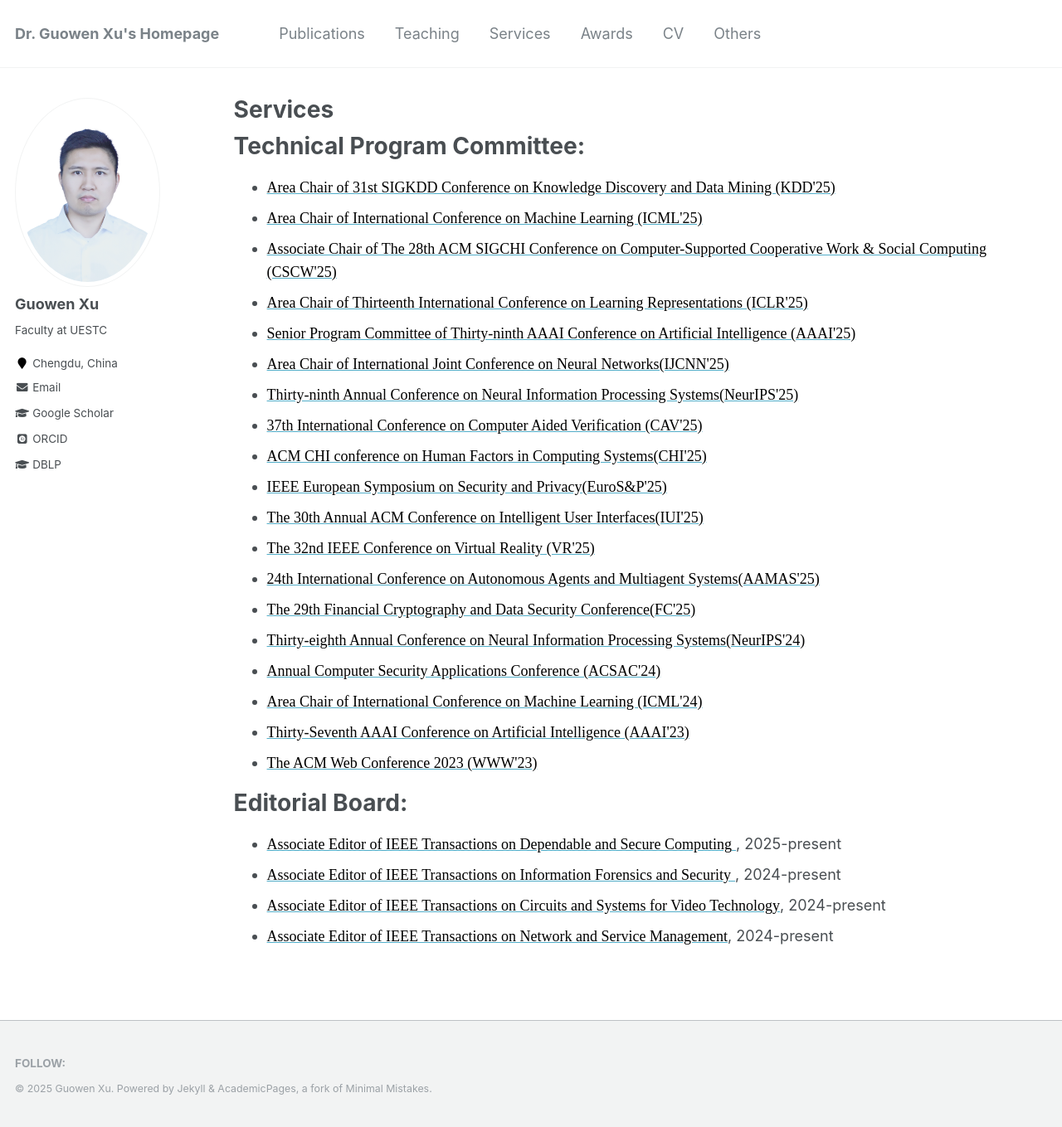
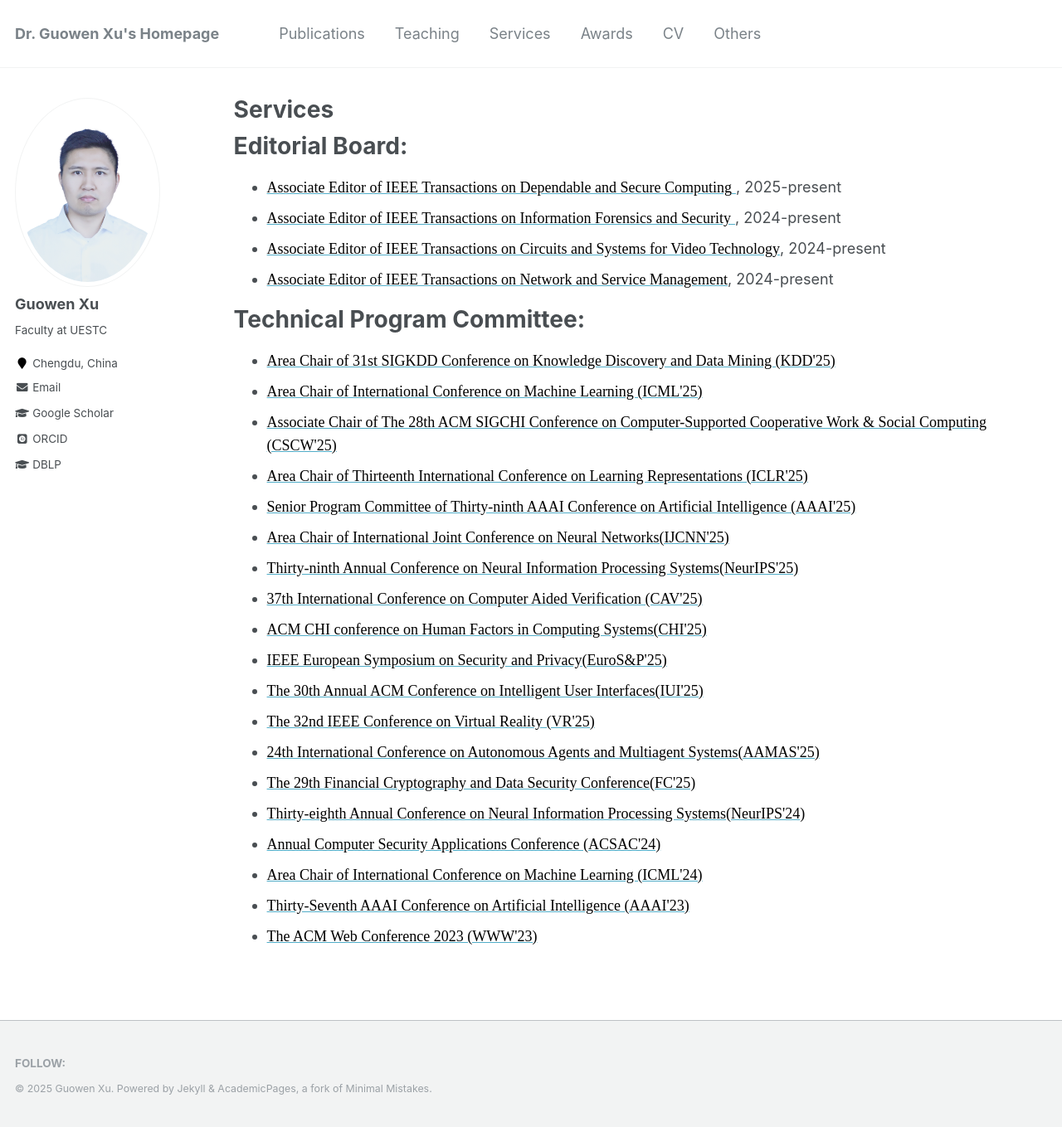
Before and after one commit to Guowen-xu/guowen-xu.github.io, a Jekyll site: the page built from _pages/services.md, in a window 1280 px wide and 1359 px high. Shown: the whole window at 83% size. Built offline with Jekyll 4.4.1, drawn with Linux system fonts in a browser that asks for light colours; some web fonts are replaced; part of the change alters nothing that is shown.

Commit message:
Update services.md

```diff
--- a/_pages/services.md
+++ b/_pages/services.md
@@ -4,6 +4,16 @@ title: "Services"
 permalink: /services/
 author_profile: true
 ---
+
+Editorial Board:
+======
+* [ <font face="Times New Roman" color=black size=4>Associate Editor of IEEE Transactions on Dependable and Secure Computing</font> ](https://www.computer.org/csdl/journal/tq/about/107350?title=Editorial%20Board&periodical=IEEE%20Transactions%20on%20Dependable%20and%20Secure%20Computing), 2025-present
+* [ <font face="Times New Roman" color=black size=4>Associate Editor of IEEE Transactions on Information Forensics and Security</font> ](https://signalprocessingsociety.org/publications-resources/ieee-transactions-information-forensics-and-security/editorial-board), 2024-present
+* [ <font face="Times New Roman" color=black size=4>Associate Editor of IEEE Transactions on Circuits and Systems for Video Technology</font>](https://ieee-cas.org/publication/tcsvt), 2024-present
+* [ <font face="Times New Roman" color=black size=4>Associate Editor of IEEE Transactions on Network and Service Management</font>](https://www.comsoc.org/publications/journals/ieee-tnsm/ieee-transactions-network-and-service-management-editorial-board), 2024-present
+
+
+
 Technical Program Committee:
 ======
 *  [ <font face="Times New Roman" color=black size=4> Area Chair of 31st SIGKDD Conference on Knowledge Discovery and Data Mining (KDD'25) </font>](https://kdd2025.kdd.org/applied-data-science-ads-track-call-for-papers/)
@@ -25,11 +35,3 @@ Technical Program Committee:
 * [<font face="Times New Roman" color=black size=4>Area Chair of International Conference on Machine Learning (ICML'24)</font>](https://icml.cc/Conferences/2024)
 * [<font face="Times New Roman" color=black size=4>Thirty-Seventh AAAI Conference on Artificial Intelligence (AAAI'23)</font>](https://aaai.org/Conferences/AAAI-23/)
 * [<font face="Times New Roman" color=black size=4>The ACM Web Conference 2023 (WWW'23)</font>](https://www2023.thewebconf.org/)
-
-
-Editorial Board:
-======
-* [ <font face="Times New Roman" color=black size=4>Associate Editor of IEEE Transactions on Dependable and Secure Computing</font> ](https://www.computer.org/csdl/journal/tq/about/107350?title=Editorial%20Board&periodical=IEEE%20Transactions%20on%20Dependable%20and%20Secure%20Computing), 2025-present
-* [ <font face="Times New Roman" color=black size=4>Associate Editor of IEEE Transactions on Information Forensics and Security</font> ](https://signalprocessingsociety.org/publications-resources/ieee-transactions-information-forensics-and-security/editorial-board), 2024-present
-* [ <font face="Times New Roman" color=black size=4>Associate Editor of IEEE Transactions on Circuits and Systems for Video Technology</font>](https://ieee-cas.org/publication/tcsvt), 2024-present
-* [ <font face="Times New Roman" color=black size=4>Associate Editor of IEEE Transactions on Network and Service Management</font>](https://www.comsoc.org/publications/journals/ieee-tnsm/ieee-transactions-network-and-service-management-editorial-board), 2024-present
```
